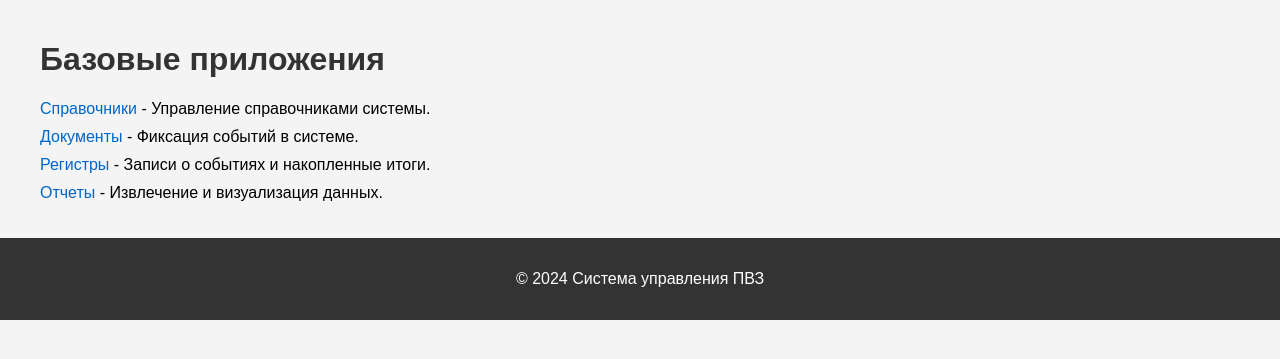
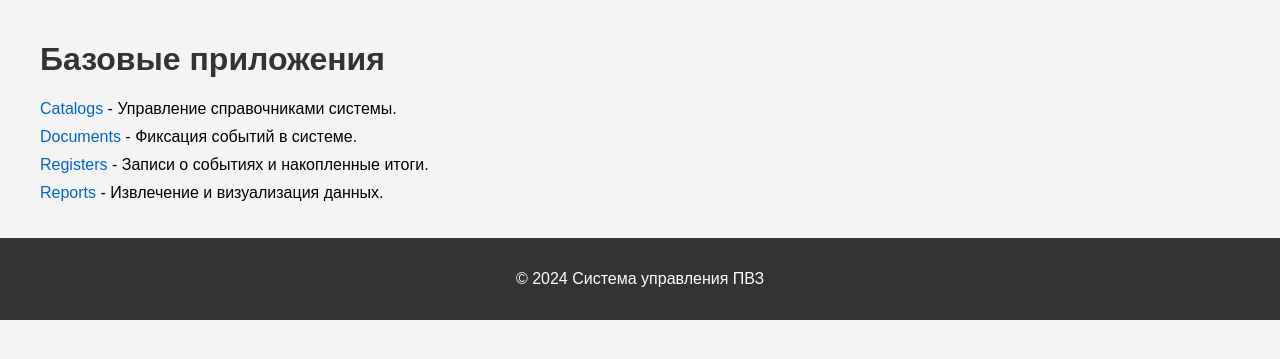
Before and after one commit to anikinjura/Platform, a Django app: page / in a window 1280 px wide. Shown: the part 112-471 px from the top of the page. Run offline with Django 5.2, Linux system fonts and the light colour scheme.

Commit message:
Скорректированы шаблоны и представления. Создан скрипт выгрузки кода

```diff
--- a/core/templates/core/application_detail.html
+++ b/core/templates/core/application_detail.html
@@ -10,7 +10,7 @@
 <h2>Подприложения</h2>
 <ul>
     {% for subapp in subapps %}
-    <li><a href="{% url subapp.url_name %}">{{ subapp.name }}</a> - {{ subapp.description }}</li>
+    <li><a href="{% url subapp.url_name application.name subapp.name %}">{{ subapp.name }}</a> - {{ subapp.description }}</li>
     {% endfor %}
 </ul>
 {% endblock %}
--- a/core/templates/core/index.html
+++ b/core/templates/core/index.html
@@ -7,7 +7,7 @@
 <h1>Базовые приложения</h1>
 <ul>
     {% for app in apps %}
-    <li><a href="{% url app.url_name %}">{{ app.name }}</a> - {{ app.description }}</li>
+    <li><a href="{% url app.url_name app.name %}">{{ app.name }}</a> - {{ app.description }}</li>
     {% endfor %}
 </ul>
 {% endblock %}
--- a/core/views.py
+++ b/core/views.py
@@ -2,15 +2,14 @@
 from django.shortcuts import render
 from django.views.generic import TemplateView
 
-# Список базовых приложений (пока статичный, позже можем автоматизировать)
+# Обновленный список базовых приложений
 APPS = [
-    {'name': 'Справочники', 'url_name': 'core:application_detail', 'description': 'Управление справочниками системы.'},
-    {'name': 'Документы', 'url_name': 'core:application_detail', 'description': 'Фиксация событий в системе.'},
-    {'name': 'Регистры', 'url_name': 'core:application_detail', 'description': 'Записи о событиях и накопленные итоги.'},
-    {'name': 'Отчеты', 'url_name': 'core:application_detail', 'description': 'Извлечение и визуализация данных.'},
+    {'name': 'Catalogs', 'url_name': 'core:application_detail', 'description': 'Управление справочниками системы.'},
+    {'name': 'Documents', 'url_name': 'core:application_detail', 'description': 'Фиксация событий в системе.'},
+    {'name': 'Registers', 'url_name': 'core:application_detail', 'description': 'Записи о событиях и накопленные итоги.'},
+    {'name': 'Reports', 'url_name': 'core:application_detail', 'description': 'Извлечение и визуализация данных.'},
 ]
 
-# Главная страница
 class IndexView(TemplateView):
     template_name = 'core/index.html'
 
@@ -19,7 +18,6 @@ class IndexView(TemplateView):
         context['apps'] = APPS
         return context
 
-# Страница базового приложения
 class ApplicationDetailView(TemplateView):
     template_name = 'core/application_detail.html'
 
@@ -27,13 +25,11 @@ class ApplicationDetailView(TemplateView):
         context = super().get_context_data(**kwargs)
         app_name = kwargs.get('app_name')
         context['application'] = next(app for app in APPS if app['name'] == app_name)
-        # Пока что статично, позже будет динамическое
         context['subapps'] = [
-            {'name': 'Агенты', 'url_name': 'core:subapplication_detail', 'description': 'Управление агентами.'},
+            {'name': 'Entities', 'url_name': 'core:subapplication_detail', 'description': 'Управление сущностями в выбранном приложении.'},
         ]
         return context
 
-# Страница подприложения
 class SubApplicationDetailView(TemplateView):
     template_name = 'core/subapplication_detail.html'
 
@@ -43,6 +39,6 @@ class SubApplicationDetailView(TemplateView):
         subapp_name = kwargs.get('subapp_name')
         context['subapplication'] = {
             'name': subapp_name,
-            'description': 'Функционал подприложения {}'.format(subapp_name)
+            'description': f'Функционал подприложения {subapp_name}'
         }
         return context
```
Also changed, not shown: platform_base/extract_code.py (added, +28 -0 lines).
